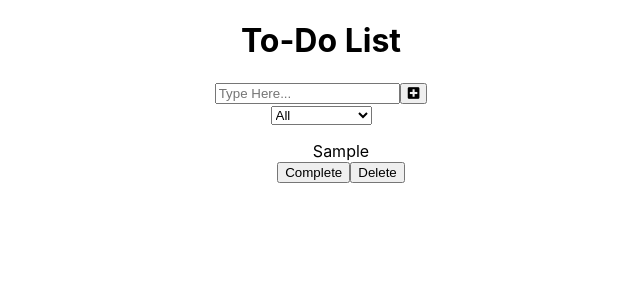
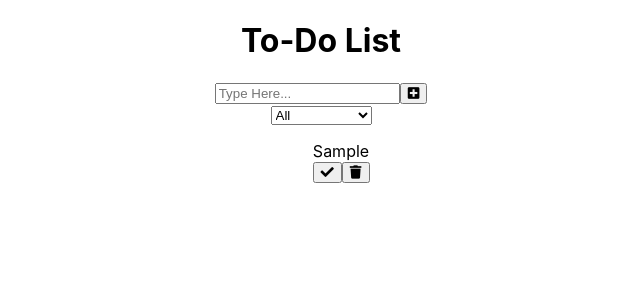
Before and after one commit to Kapil56J/react-todo, a React (Create React App) app: page / in a window 1280 px wide. Both pictures are taken after typing "Sample" into the empty fields and a click on the button 732 px from the left and 93 px from the top of the page. Shown: the top 300 px of the page, without its empty margins (319-959 px from the left). Built offline with nearby package versions, Linux system fonts and the light colour scheme.

Commit message:
Update Todo.js

```diff
--- a/src/components/Todo.js
+++ b/src/components/Todo.js
@@ -1,7 +1,6 @@
 import React from "react";
 
-function TodoItem({ text, todo, todos, setTodos }) {
-  //Event Handlers
+function Todo({ text, todo, todos, setTodos }) {
   const deleteHandler = () => {
     setTodos(todos.filter((el) => el.id !== todo.id));
   };
@@ -21,16 +20,20 @@
   };
 
   return (
-    <div>
+    <div className="todo">
       <li className={`todo-item ${todo.completed ? "completed" : ""}`}>
         {text}
       </li>
 
-      <button onClick={completeHandler}>Complete</button>
+      <button onClick={completeHandler} className="complete-btn">
+        <i className="fas fa-check"></i>
+      </button>
 
-      <button onClick={deleteHandler}>Delete</button>
+      <button onClick={deleteHandler} className="trash-btn">
+        <i className="fas fa-trash"></i>
+      </button>
     </div>
   );
 }
 
-export default TodoItem;
+export default Todo;
```
